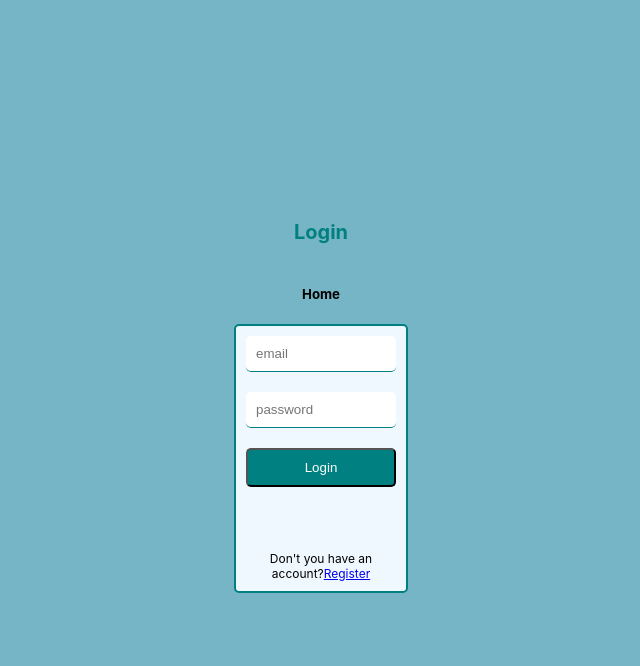
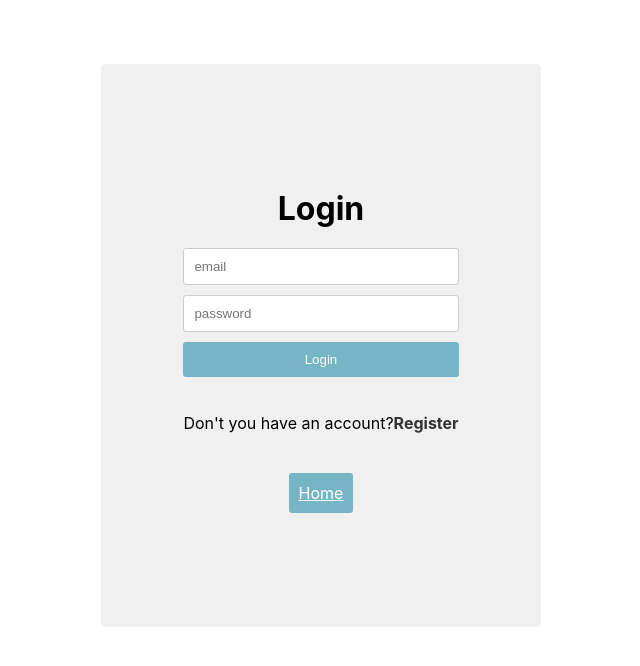
Before and after one commit to kozakevich13/mcraft-client, a React (Create React App) app: page /login in a window 1280 px wide. Shown: the top 666 px of the page, without its empty margins (319-959 px from the left). Built offline with nearby package versions, Linux system fonts and the light colour scheme.

Commit message:
add style to login page

```diff
--- a/src/pages/Login.jsx
+++ b/src/pages/Login.jsx
@@ -27,9 +27,7 @@ const Login = () => {
   return (
     <div className="auth">
       <h1>Login</h1>
-      <Link className="link" to={"/"}>
-        <h5>Home</h5>
-      </Link>
+
       <form>
         <input
           required
@@ -51,6 +49,9 @@ const Login = () => {
           Don't you have an account?<Link to={"/register"}>Register</Link>
         </span>
       </form>
+      <Link className="home-link" to={"/"}>
+        Home
+      </Link>
     </div>
   );
 };
--- a/src/style.scss
+++ b/src/style.scss
@@ -11,53 +11,96 @@ $back-color: #76b5c5;
       color: inherit;
     }
     .auth {
+      max-width: 400px;
+      margin: 5% auto;
+      padding: 20px;
+      background-color: #f0f0f0;
+      border-radius: 5px;
       display: flex;
+      flex-direction: column;
       align-items: center;
       justify-content: center;
-      height: 100vh;
-      background-color: #76b5c5;
-      flex-direction: column;
+      height: 100%;
 
       h1 {
-        font-size: 20px;
-        color: teal;
+        text-align: center;
         margin-bottom: 20px;
+      }
+
+      .link {
+        display: block;
+        text-align: center;
+        margin-bottom: 10px;
+
+        h5 {
+          color: #333;
+          font-size: 16px;
+          margin: 0;
+
+          &:hover {
+            color: #666;
+          }
+        }
+      }
+
+      .home-link {
+        margin-bottom: 10px;
+        margin-top: 40px;
+        height: 20px;
+        padding: 10px;
+        background-color: $back-color;
+        color: #fff;
+        border: none;
+        border-radius: 3px;
+        cursor: pointer;
+
+        &:hover {
+          background-color: #666;
+        }
       }
 
       form {
         display: flex;
         flex-direction: column;
-        padding: 10px;
-        width: 150px;
-        gap: 20px;
-        background-color: aliceblue;
-        border: solid 2px teal;
-        border-radius: 5px;
 
         input {
           padding: 10px;
-          border: none;
-          border-bottom: solid 1px teal;
-          border-radius: 5px;
+          margin-bottom: 10px;
+          border: 1px solid #ccc;
+          border-radius: 3px;
         }
 
         button {
-          background-color: teal;
           padding: 10px;
-          color: white;
+          background-color: $back-color;
+          color: #fff;
+          border: none;
+          border-radius: 3px;
           cursor: pointer;
-          border-radius: 5px;
+
+          &:hover {
+            background-color: #666;
+          }
+        }
+
+        p {
+          text-align: center;
+          margin-top: 10px;
         }
 
         span {
           text-align: center;
-          font-size: 12px;
-        }
+          margin-top: 10px;
 
-        p {
-          text-align: center;
-          color: green;
-          font-size: 12px;
+          a {
+            color: #333;
+            font-weight: bold;
+            text-decoration: none;
+
+            &:hover {
+              color: #666;
+            }
+          }
         }
       }
     }
```
